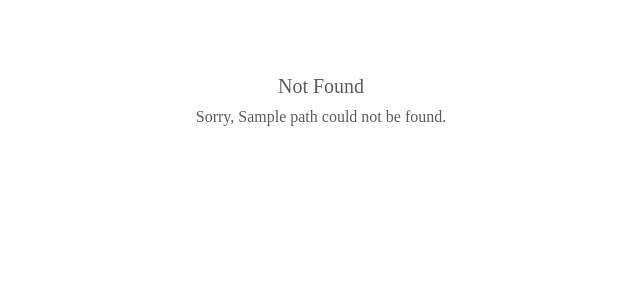
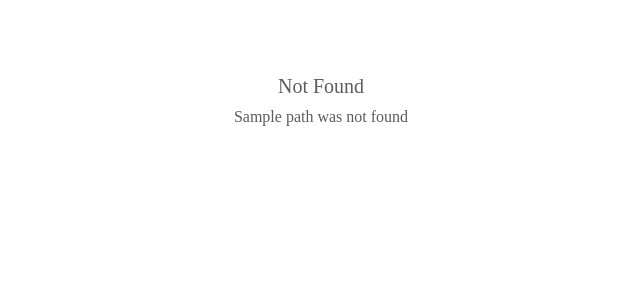
Before and after one commit to pyfarm/pyfarm-master, a Flask app: template pyfarm/master/templates/pyfarm/errors/404.html in a window 1280 px wide. Shown: the top 300 px of the page, without its empty margins (319-959 px from the left). Run offline with Flask 2, Linux system fonts and the light colour scheme; the template is opened without the code that fills it: most values are stand-ins (such as "Sample title", 1, 10 or a date in 2020); parts of the project's set-up code (start-up, migrations or seed data) failed here and were passed over; some libraries are stand-ins or nearby versions.

Commit message:
better error

```diff
--- a/pyfarm/master/templates/pyfarm/errors/404.html
+++ b/pyfarm/master/templates/pyfarm/errors/404.html
@@ -9,7 +9,7 @@
     <body>
         <div class="title">Not Found</div>
         <div class="subtitle">
-            Sorry, {{path or url}} could not be found.
+            {{path or url}} was not found
         </div>
     </body>
 </html>
```
